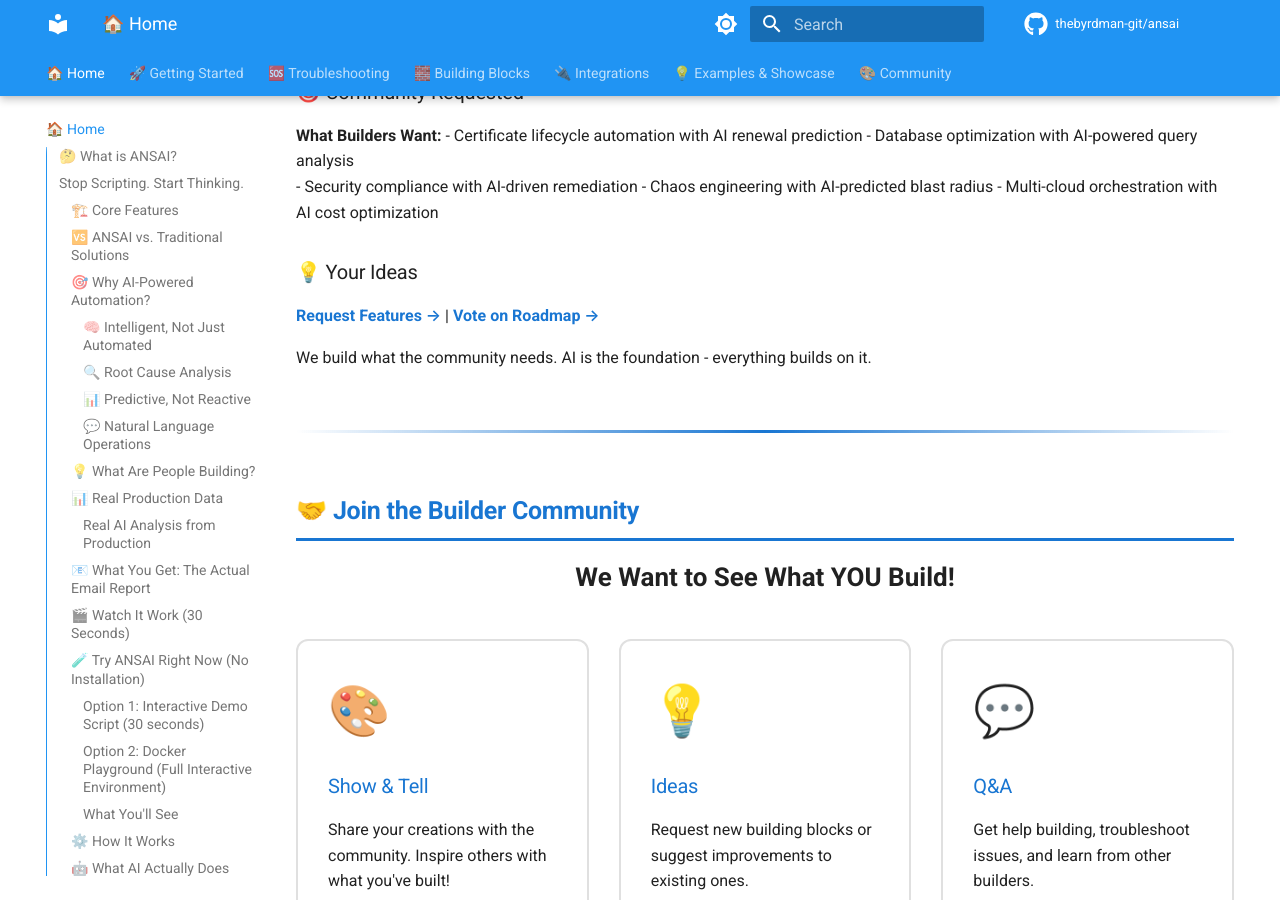
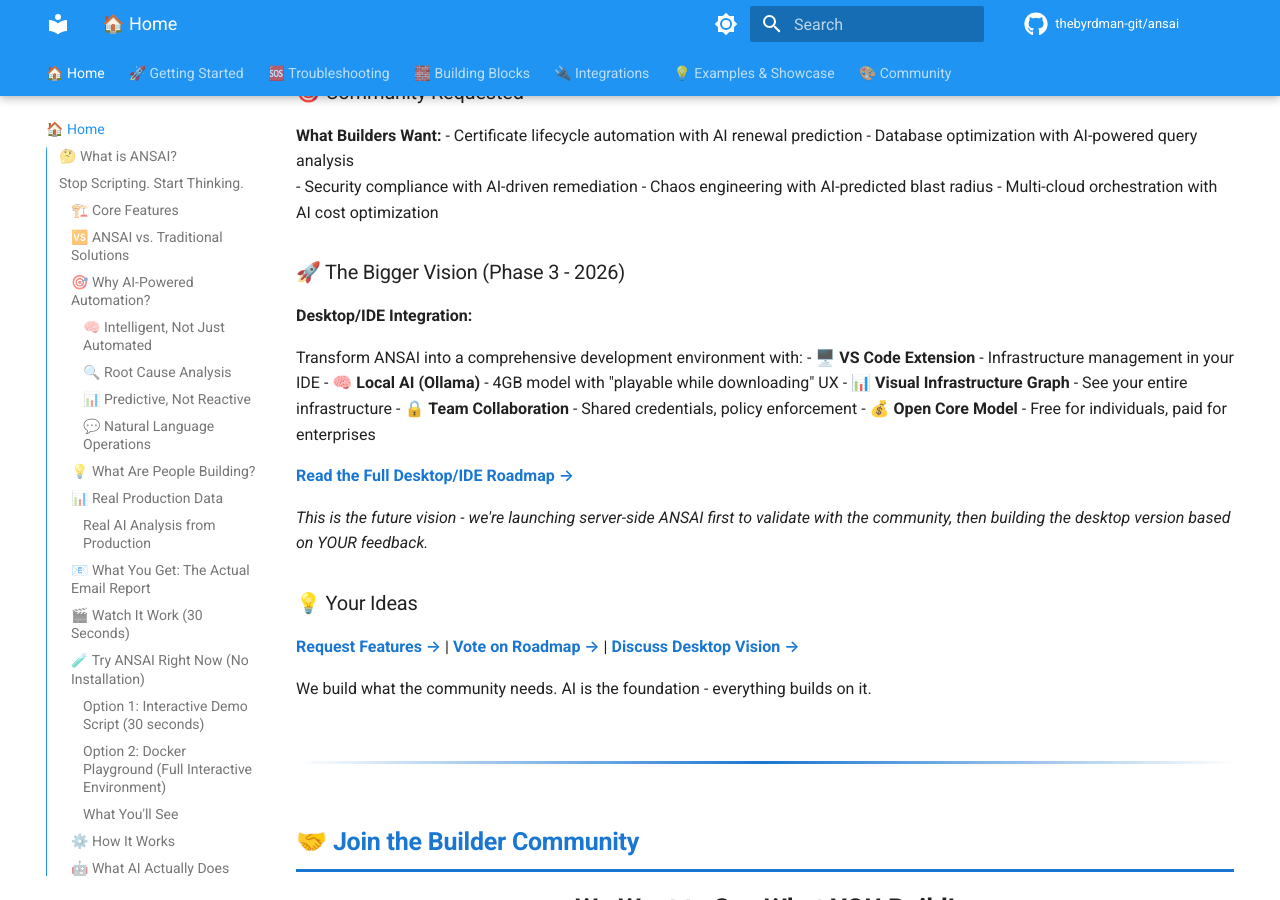
Before and after one commit to thebyrdman-git/ansai, an MkDocs documentation site: the page built from docs/index.md, in a window 1280 px wide and 900 px high, scrolled down 20502 px. Built offline with MkDocs 1.6.1 and Material for MkDocs 9.7.7, drawn with Linux system fonts in a browser that asks for light colours; comment, search, counter and statistics services are not loaded.

Commit message:
docs: Add Desktop/IDE vision to landing page roadmap section

```diff
--- a/docs/index.md
+++ b/docs/index.md
@@ -893,8 +893,22 @@ ansible-playbook playbooks/deploy-self-healing.yml -e @/tmp/services.yml
 - Chaos engineering with AI-predicted blast radius
 - Multi-cloud orchestration with AI cost optimization
 
+### 🚀 The Bigger Vision (Phase 3 - 2026)
+**Desktop/IDE Integration:**
+
+Transform ANSAI into a comprehensive development environment with:
+- 🖥️ **VS Code Extension** - Infrastructure management in your IDE
+- 🧠 **Local AI (Ollama)** - 4GB model with "playable while downloading" UX
+- 📊 **Visual Infrastructure Graph** - See your entire infrastructure
+- 🔒 **Team Collaboration** - Shared credentials, policy enforcement
+- 💰 **Open Core Model** - Free for individuals, paid for enterprises
+
+**[Read the Full Desktop/IDE Roadmap →](https://github.com/thebyrdman-git/ansai/blob/main/ROADMAP_DESKTOP_IDE.md)**
+
+*This is the future vision - we're launching server-side ANSAI first to validate with the community, then building the desktop version based on YOUR feedback.*
+
 ### 💡 Your Ideas
-**[Request Features →](https://github.com/thebyrdman-git/ansai/issues)** | **[Vote on Roadmap →](COMMUNITY_SELF_HEALING_PRIORITIES.md)**
+**[Request Features →](https://github.com/thebyrdman-git/ansai/issues)** | **[Vote on Roadmap →](COMMUNITY_SELF_HEALING_PRIORITIES.md)** | **[Discuss Desktop Vision →](https://github.com/thebyrdman-git/ansai/discussions)**
 
 We build what the community needs. AI is the foundation - everything builds on it.
 
```
